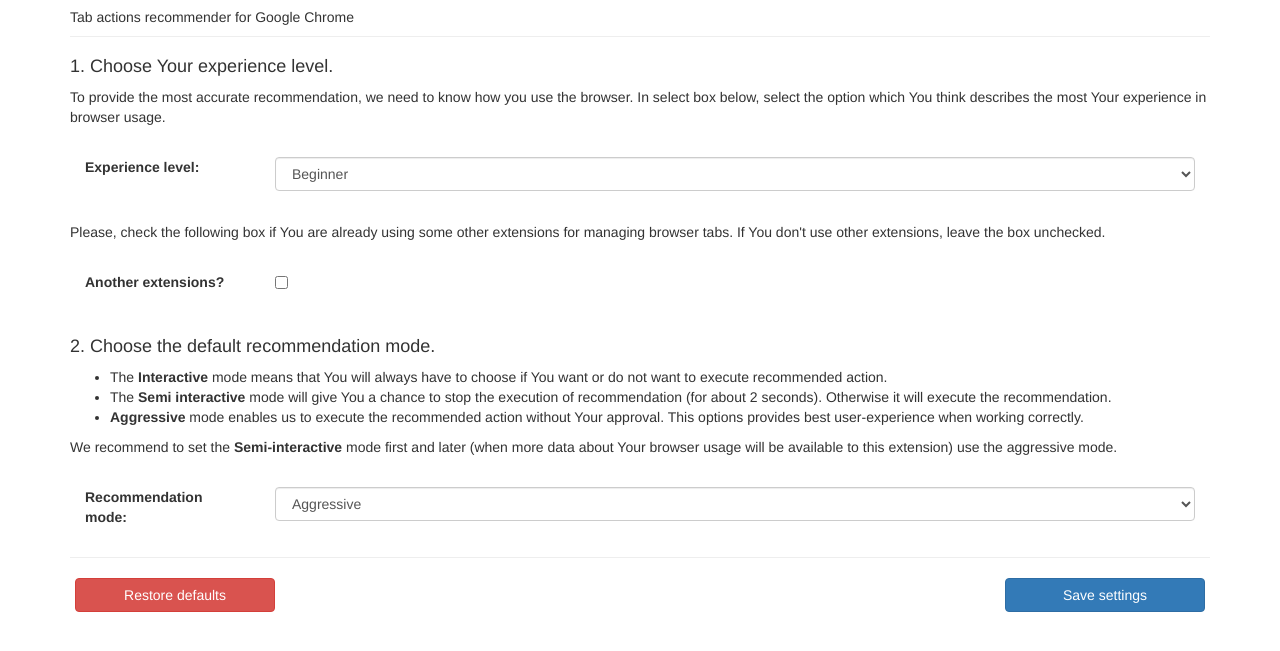
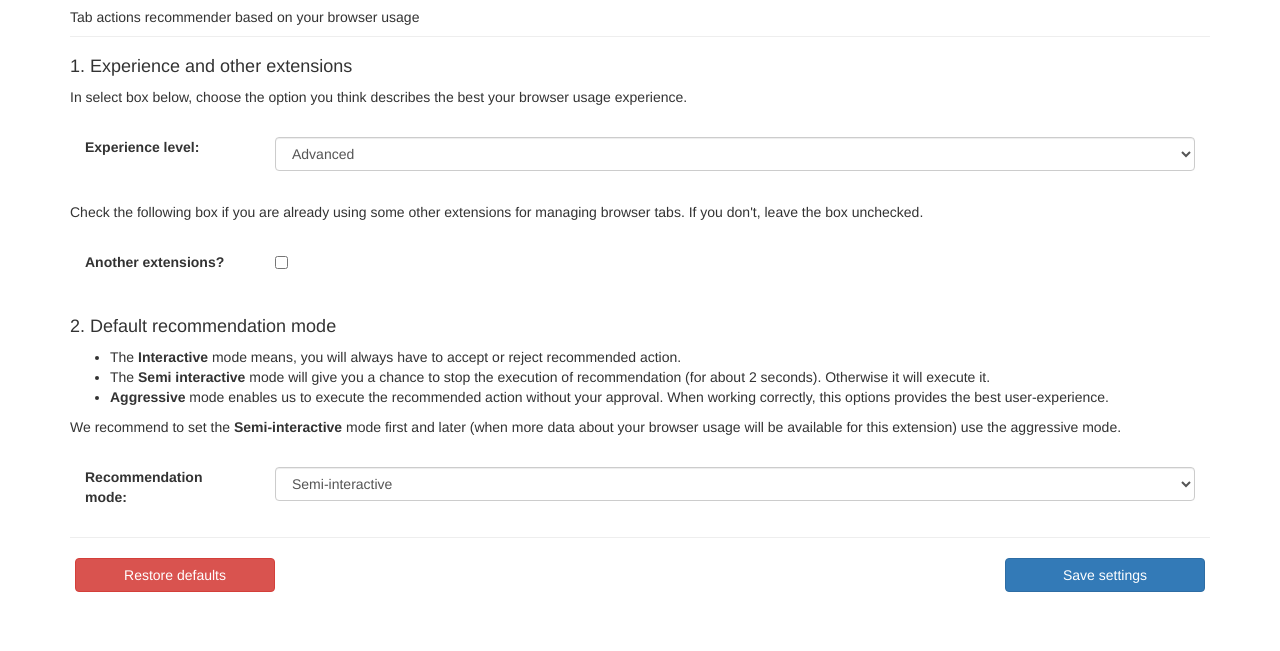
Before and after one commit to martin-svk/tabrec, a browser extension: page options.html in a window 1280 px wide. Shown: the part 69-720 px from the top of the page. Drawn offline with nearby package versions, Linux system fonts and the light colour scheme; some packages are replaced by stand-ins of ours; a script that the page names is missing.

Commit message:
Update options page text, change default values to advanced and semi-interactive.

```diff
--- a/options.html
+++ b/options.html
@@ -11,14 +11,13 @@
         <div class="container">
             <div class="page-header">
                 <h3><b>TabRec</b> settings</h3>
-                <footer id="footer-text">Tab actions recommender for Google Chrome</footer>
+                <footer id="footer-text">Tab actions recommender based on your browser usage</footer>
             </div>
 
-            <h4>1. Choose Your experience level.</h4>
+            <h4>1. Experience and other extensions</h4>
             <section id="exp-level-text">
-                To provide the most accurate recommendation, we need to know how you use the browser.
-                In select box below, select the option which You think describes the most Your experience
-                in browser usage.
+                In select box below, choose the option you think describes the best your browser
+                usage experience.
             </section>
             <form role="form">
                 <div class="form-group">
@@ -33,8 +32,8 @@
                 </div>
 
                 <section id="cb-text">
-                    Please, check the following box if You are already using some other extensions for managing
-                    browser tabs. If You don't use other extensions, leave the box unchecked.
+                    Check the following box if you are already using some other extensions for managing
+                    browser tabs. If you don't, leave the box unchecked.
                 </section>
 
                 <div class="form-group">
@@ -45,24 +44,24 @@
                 </div>
             </form>
 
-            <h4>2. Choose the default recommendation mode.</h4>
+            <h4>2. Default recommendation mode</h4>
             <ul>
                 <li>
-                    The <b>Interactive</b> mode means that You will always have
-                    to choose if You want or do not want to execute recommended action.
+                    The <b>Interactive</b> mode means, you will always have
+                    to accept or reject recommended action.
                 </li>
                 <li>
-                    The <b>Semi interactive</b> mode will give You a chance to stop the execution of
-                    recommendation (for about 2 seconds). Otherwise it will execute the recommendation.
+                    The <b>Semi interactive</b> mode will give you a chance to stop the execution of
+                    recommendation (for about 2 seconds). Otherwise it will execute it.
                 </li>
                 <li>
-                    <b>Aggressive</b> mode enables us to execute the recommended action without Your approval.
-                    This options provides best user-experience when working correctly.
+                    <b>Aggressive</b> mode enables us to execute the recommended action without your approval.
+                    When working correctly, this options provides the best user-experience.
                 </li>
             </ul>
             <section>
-                We recommend to set the <b>Semi-interactive</b> mode first and later (when more data about Your
-                browser usage will be available to this extension) use the aggressive mode.
+                We recommend to set the <b>Semi-interactive</b> mode first and later (when more data about your
+                browser usage will be available for this extension) use the aggressive mode.
             </section>
             <form role="form">
                 <div class="form-group">
--- a/scripts/options.coffee
+++ b/scripts/options.coffee
@@ -4,8 +4,8 @@ API_URL = Constants.get_api_url()
 
 # Reset options method
 reset_options = () ->
-  $('#user-level-select').val('beginner')
-  $('#rec-mode-select').val('aggressive')
+  $('#user-level-select').val('advanced')
+  $('#rec-mode-select').val('semi-interactive')
   $('#other-plugins-cb').prop('checked', false)
 
 # Load options from chrome storage
--- a/scripts/options.js
+++ b/scripts/options.js
@@ -6,8 +6,8 @@
   API_URL = Constants.get_api_url();
 
   reset_options = function() {
-    $('#user-level-select').val('beginner');
-    $('#rec-mode-select').val('aggressive');
+    $('#user-level-select').val('advanced');
+    $('#rec-mode-select').val('semi-interactive');
     return $('#other-plugins-cb').prop('checked', false);
   };
 
```
